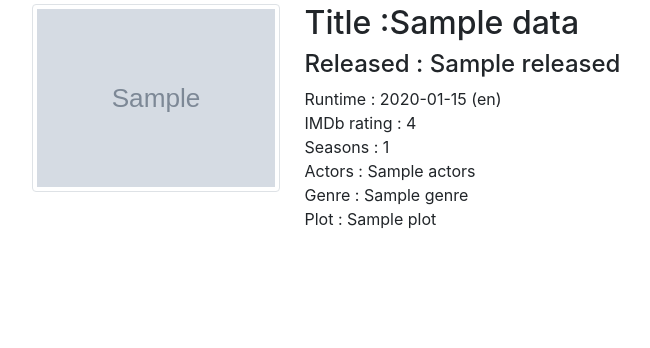
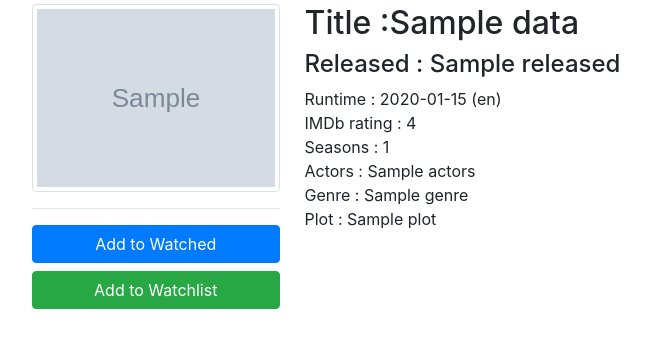
Before and after one commit to rajesh-zero/youpaper, a Django app: template ypdb/templates/ypdb/view.html in a window 1280 px wide. Shown: the part 125-473 px from the top of the page, without its empty margins (68-718 px from the left). Run offline with Django 3.2, Linux system fonts and the light colour scheme; the template is opened without the code that fills it: most values are stand-ins (such as "Sample title", 1, 10 or a date in 2020); grey boxes marked "Sample" are stand-in pictures; some libraries are stand-ins or nearby versions.

Commit message:
added watched and watchlist button

```diff
--- a/ypdb/templates/ypdb/view.html
+++ b/ypdb/templates/ypdb/view.html
@@ -11,6 +11,12 @@
     <div class="col-md-3">
     <div class="text-center">
         <img src="{{datas.Poster}}" class="img-thumbnail img-fluid" alt="...">
+        <hr>
+        <div class="margin:10px">
+        <input type='button' class="btn btn-primary btn-block" value="Add to Watched">
+        <input type='button' class="btn btn-success btn-block" value="Add to Watchlist">
+        </div>
+
     </div>
     </div>
     <div class="col-md-9" style="padding-left:25px;">
```
